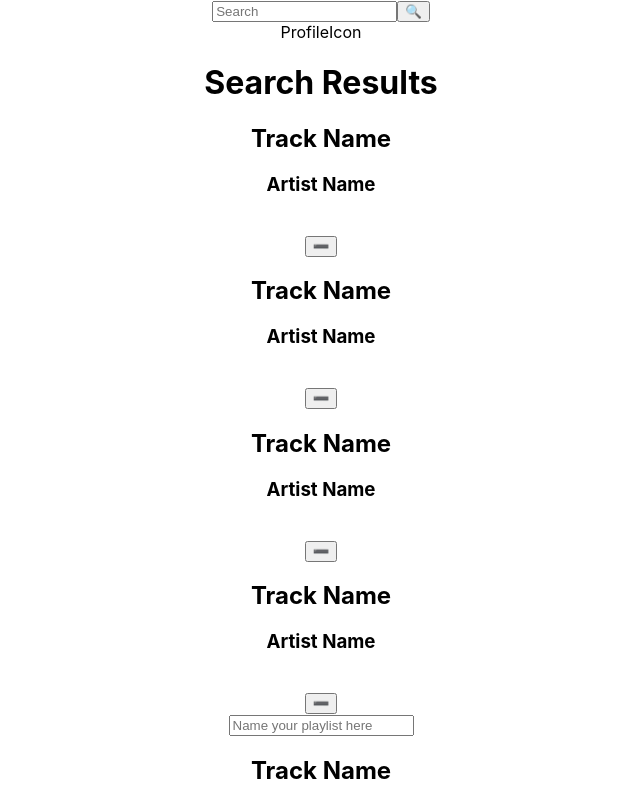
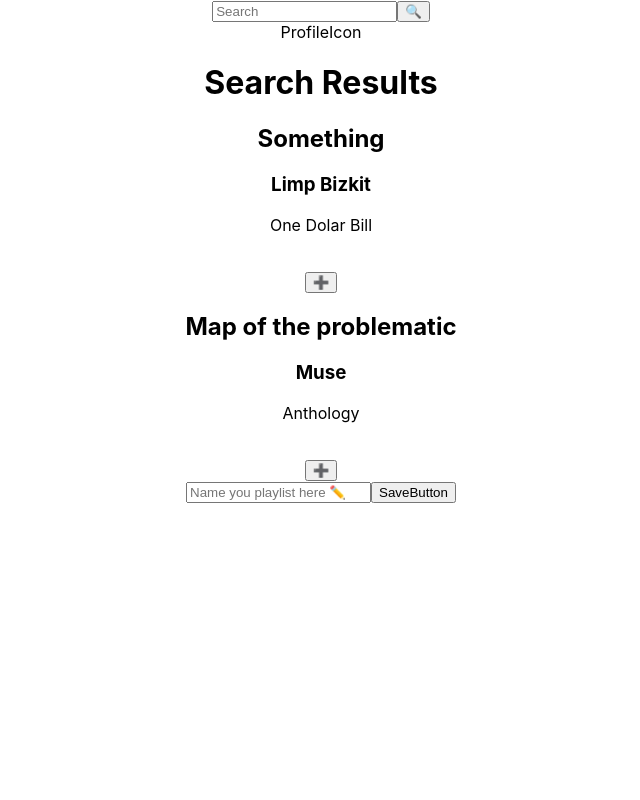
Before and after one commit to YannYiss/JammingV2.0, a React (Create React App) app: page / in a window 1280 px wide. Shown: the top 800 px of the page, without its empty margins (319-959 px from the left). Built offline with nearby package versions, Linux system fonts and the light colour scheme.

Commit message:
added basic functionality to add and remove songs from user playlist using mock data

```diff
--- a/src/App.js
+++ b/src/App.js
@@ -1,15 +1,47 @@
-import logo from './logo.svg';
+import React, {useState} from 'react';
 import './App.css';
 import HeaderContainer from './containers/HeaderContainer/HeaderContainer';
 import SearchResultsContainer from './containers/SearchResultsContainer/SearchResultsContainer';
 import TracklistContainer from './containers/TracklistContainer/TracklistContainer';
 
 function App() {
+  const [searchResults, setSearchResults] = useState([
+    {
+      artist: 'Limp Bizkit',
+      album: 'One Dolar Bill',
+      track: 'Something',
+      id: 'sdavfdklndlgsdf65465a4sc6ds4f'
+    },
+    {
+      artist: 'Muse',
+      album: 'Anthology',
+      track: 'Map of the problematic',
+      id: '65a4cs6d5fv41s658v4d3a2c1as35d46f5s43v'
+    }
+    ]);
+
+  const [playlistName, setPlaylistName] = useState('');
+
+  const handleNameInput = ({target}) => {
+    setPlaylistName(target.value);
+  };
+
+  const [playlist, setPlaylist] = useState([]);
+
+  const handleAddTrack = (track) => {
+    setPlaylist((prev) => [track, ...prev]);
+  }
+
+  const handleRemoveTrack = (track) => {
+    const newArray = playlist.filter((trackInPlaylist) => track !== trackInPlaylist)
+    setPlaylist(newArray)
+  }
+
   return (
     <div className="App">
       <HeaderContainer />
-      <SearchResultsContainer />
-      <TracklistContainer />
+      <SearchResultsContainer searchResults={searchResults} handleAddTrack={handleAddTrack}/>
+      <TracklistContainer handleNameInput={handleNameInput} playlist={playlist} handleRemoveTrack={handleRemoveTrack}/>
     </div>
   );
 }
--- a/src/components/AcctionButton/ActionButton.js
+++ b/src/components/AcctionButton/ActionButton.js
@@ -1,8 +1,8 @@
 import React from 'react'
 
-function ActionButton({action}) {
+function ActionButton({action, handleClick}) {
   return (
-    <button>{action}</button>
+    <button onClick={handleClick}>{action}</button>
   )
 }
 
--- a/src/components/Input/Input.js
+++ b/src/components/Input/Input.js
@@ -0,0 +1,9 @@
+import React from 'react'
+
+function Input() {
+  return (
+    <input type='text' placeholder='Name you playlist here ✏️'/>
+  )
+}
+
+export default Input
--- a/src/components/Track/Track.js
+++ b/src/components/Track/Track.js
@@ -1,17 +1,13 @@
 import React from 'react';
 import ActionButton from '../AcctionButton/ActionButton';
 
-function Track() {
+function Track(props) {
   return (
     <div>
-      <div>
-        <h2>Track Name</h2>
-        <h3>Artist Name</h3>
-        <img />
-      </div>
-      <div>
-        <ActionButton action='➖'/>
-      </div>
+      <h2>{props.trackName}</h2>
+      <h3>{props.artistName}</h3>
+      <p>{props.albumName}</p>
+      <img />
     </div>
   )
 };
--- a/src/containers/SearchResultsContainer/SearchResultsContainer.js
+++ b/src/containers/SearchResultsContainer/SearchResultsContainer.js
@@ -1,14 +1,24 @@
 import React from 'react';
 import Track from '../../components/Track/Track';
+import ActionButton from '../../components/AcctionButton/ActionButton';
 
-function SearchResultsContainer() {
+function SearchResultsContainer(props) {
+
   return (
     <div>
       <h1>Search Results</h1>
-      <Track />
-      <Track />
-      <Track />
-      <Track />
+      {props.searchResults.map((result) => {
+       return (
+        <div className='Track'>
+          <div className='trackInfo'>
+            <Track artistName={result.artist} albumName={result.album} trackName={result.track} id={result.id} key={result.id}/>
+          </div>
+          <div className='addButton'>
+            <ActionButton action='➕' handleClick={() => props.handleAddTrack(result)}/>
+          </div>
+        </div>
+       );
+      })}
     </div>
   )
 }
--- a/src/containers/TracklistContainer/TracklistContainer.js
+++ b/src/containers/TracklistContainer/TracklistContainer.js
@@ -1,14 +1,25 @@
 import React from 'react';
 import Track from '../../components/Track/Track';
 import SaveButton from '../../components/SaveButton/SaveButton';
+import ActionButton from '../../components/AcctionButton/ActionButton';
+import Input from '../../components/Input/Input';
 
-function TracklistContainer() {
+function TracklistContainer(props) {
   return (
     <div>
-      <input type='text' placeholder='Name your playlist here' />
-      <Track />
-      <Track />
-      <Track />
+      <Input/>
+      {props.playlist.map((track) => {
+        return (
+          <div className='track'>
+            <div className='trackInfo'>
+              <Track artistName={track.artist} albumName={track.album} trackName={track.track} id={track.id} key={track.id}/>
+            </div>
+            <div className='removeButton'>
+              <ActionButton action='➖' handleClick={()=> props.handleRemoveTrack(track)}/>
+            </div>
+          </div>
+        );
+      })}
       <SaveButton />
     </div>
   )
```
